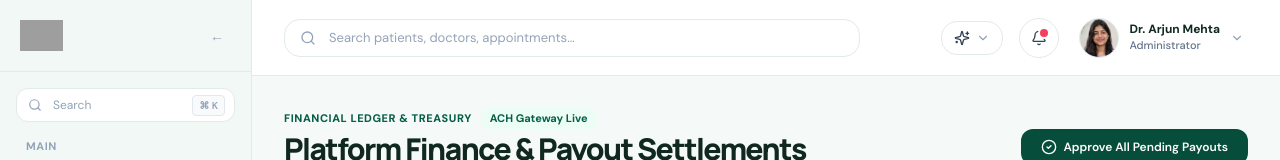
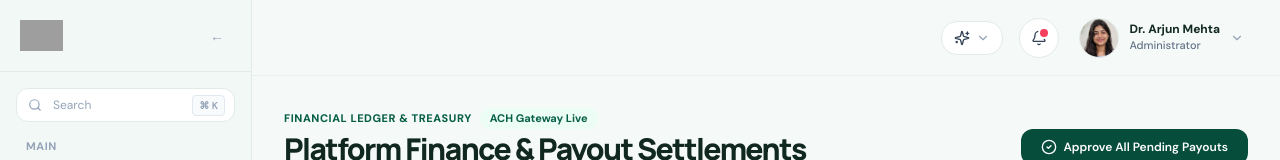
Before and after one commit to Deepjyoti78/vellora-health, a Next.js app: page /admin/finance in a window 1280 px wide. Shown: the top 160 px of the page. Built offline with nearby package versions, Linux system fonts and the light colour scheme; grey boxes are pictures that could not be loaded.

Commit message:
feat(admin): make top search bar transparent, increase width, and restrict to dashboard only

```diff
--- a/src/components/admin/AdminHeader.tsx
+++ b/src/components/admin/AdminHeader.tsx
@@ -3,6 +3,7 @@
 import React, { useState } from 'react';
 import Image from 'next/image';
 import Link from 'next/link';
+import { usePathname } from 'next/navigation';
 import {
   Search,
   Bell,
@@ -22,15 +23,18 @@ interface AdminHeaderProps {
 }
 
 export const AdminHeader: React.FC<AdminHeaderProps> = ({ onOpenMobileMenu }) => {
+  const pathname = usePathname();
+  const isDashboard = pathname === '/admin/dashboard' || pathname === '/admin';
+
   const [showNotifications, setShowNotifications] = useState(false);
   const [showProfileMenu, setShowProfileMenu] = useState(false);
   const [showAiMenu, setShowAiMenu] = useState(false);
   const [searchQuery, setSearchQuery] = useState('');
 
   return (
-    <header className="sticky top-0 z-30 flex h-[76px] shrink-0 items-center justify-between border-b border-[#E2EBE7] bg-white px-4 sm:px-8 transition-colors">
-      {/* Left: Mobile hamburger & Global Search matching Reference Image 2 */}
-      <div className="flex items-center gap-3 sm:gap-4 flex-1 max-w-2xl">
+    <header className="sticky top-0 z-30 flex h-[76px] shrink-0 items-center justify-between border-b border-[#E2EBE7]/60 bg-[#F5F9F7] px-4 sm:px-8 transition-colors">
+      {/* Left: Mobile hamburger & Global Search (Dashboard Only) */}
+      <div className="flex items-center gap-3 sm:gap-4 flex-1 max-w-3xl lg:max-w-4xl">
         <button
           type="button"
           onClick={onOpenMobileMenu}
@@ -40,17 +44,19 @@ export const AdminHeader: React.FC<AdminHeaderProps> = ({ onOpenMobileMenu }) =>
           <Menu className="h-5 w-5" />
         </button>
 
-        {/* Spacious Rounded Search Bar */}
-        <div className="relative w-full max-w-xl">
+        {/* Spacious Rounded Search Bar with Transparent BG & Increased Width - Dashboard Only */}
+        {isDashboard && (
+          <div className="relative w-full max-w-2xl lg:max-w-3xl xl:max-w-4xl">
             <Search className="absolute left-4 top-1/2 h-4 w-4 -translate-y-1/2 text-slate-400 pointer-events-none" />
             <input
               type="text"
               value={searchQuery}
               onChange={(e) => setSearchQuery(e.target.value)}
               placeholder="Search patients, doctors, appointments..."
-            className="w-full rounded-2xl border border-[#E2EBE7] bg-white py-2.5 pl-11 pr-4 text-xs sm:text-[13px] text-[#102820] placeholder:text-slate-400 focus:border-[#065F46] focus:bg-white focus:outline-hidden focus:ring-1 focus:ring-[#065F46] transition-all shadow-2xs"
+              className="w-full rounded-2xl border border-[#D9E3DE] bg-transparent py-2.5 pl-11 pr-4 text-xs sm:text-[13px] text-[#102820] placeholder:text-slate-400 hover:border-[#CBDCD5] focus:border-[#065F46] focus:bg-transparent focus:outline-hidden focus:ring-1 focus:ring-[#065F46] transition-all"
             />
           </div>
+        )}
       </div>
 
       {/* Right: AI Sparkle, Notification Bell & User Profile */}
```
Lines whose indentation alone changed are shown as unchanged.
